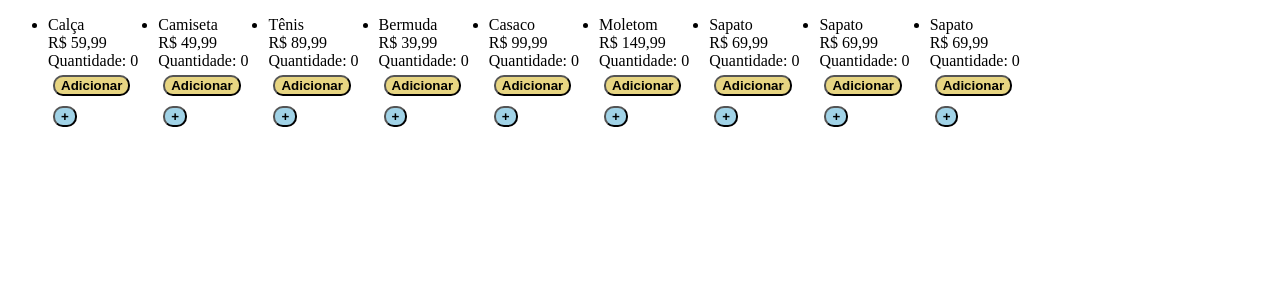
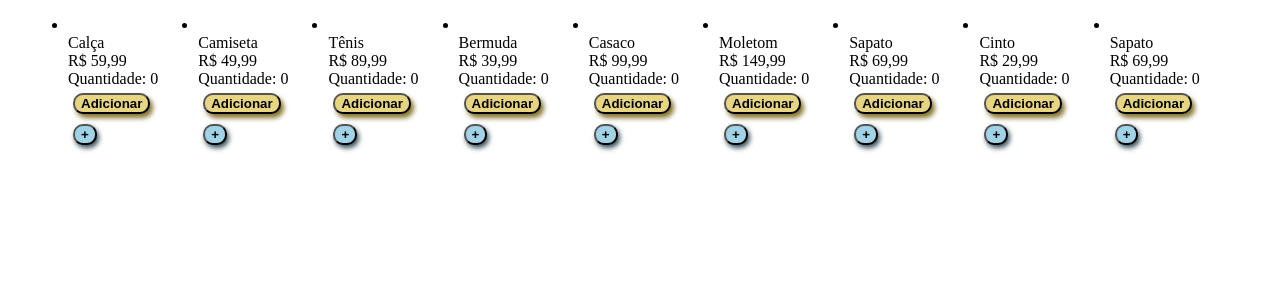
Before and after one commit to iTzMvz/trabalhoListas, a Vue app: page / in a window 1280 px wide. Shown: the top 300 px of the page. Built offline with nearby package versions, Linux system fonts and the light colour scheme.

Commit message:
css botoes

```diff
--- a/src/App.vue
+++ b/src/App.vue
@@ -47,13 +47,13 @@ const listaProdutos = ref([
     quantidade: 0
   },
   {
-    id: 7,
-    nome: 'Sapato',
-    preco: 69.99,
+    id: 8,
+    nome: 'Cinto',
+    preco: 29.99,
     quantidade: 0
   },
   {
-    id: 7,
+    id: 9,
     nome: 'Sapato',
     preco: 69.99,
     quantidade: 0
@@ -81,11 +81,13 @@ function calculaValorTotal() {
     }
   }
 }
+
 </script>
 <template>
   <ul>
     <div class="produtos">
-      <li v-for="(produto, i) in listaProdutos" :key="produto.id">
+      <li v-for="(produto, i) in listaProdutos" :key="i">
+        <div><img :src="produto.foto" alt=""></div>
         <div>{{ produto.nome }}</div>
         <div>
           {{ produto.preco.toLocaleString('pt-br', { style: 'currency', currency: 'BRL' }) }}
@@ -93,8 +95,8 @@ function calculaValorTotal() {
         <div>Quantidade: {{ produto.quantidade }}</div>
         <button
           @click="addCarrinho(produto.id, produto.nome, produto.quantidade, produto.preco), produto.quantidade = 0">Adicionar</button>
-        <div><button @click="produto.quantidade++" style="background-color: rgb(161, 211, 231)">+</button>
-          <button v-if="produto.quantidade > 0" @click="produto.quantidade--" style="background-color: rgb(230, 43, 32)">
+        <div><button @click="produto.quantidade++" id="mais">+</button>
+          <button v-if="produto.quantidade > 0" @click="produto.quantidade--" id="menos">
             -
           </button>
         </div>
@@ -103,7 +105,8 @@ function calculaValorTotal() {
   </ul>
   <ul>
     <div class="carrinho">
-      <li v-for="(produto, i) in carrinho" :key="produto.id">
+      <div v-if="valorTotal > 0">Valor total: {{ valorTotal.toLocaleString('pt-br', { style: 'currency', currency: 'BRL' }) }}</div>
+      <li v-for="(produto, i) in carrinho" :key="i">
         <div>{{ produto.nome }}</div>
         <div>
           {{ produto.preco.toLocaleString('pt-br', { style: 'currency', currency: 'BRL' }) }}
@@ -119,21 +122,30 @@ button {
   border-radius: 10px;
   font-weight: bold;
   background-color: rgb(231, 213, 130);
+  box-shadow: 3px 4px 5px rgb(133, 117, 45);
 }
-
 .produtos {
   display: flex;
   flex-wrap: wrap;
   flex-direction: row;
   justify-content: start;
   }
-
 .carrinho {
   display: flex;
-  flex-wrap: wrap;
   flex-direction: column;
 }
 li{
   margin-right: 20px;
+  margin-left: 20px;
+}
+#mais{
+  background-color: rgb(161, 211, 231);
+  box-shadow: 2px 3px 5px rgb(54, 80, 90);
+}
+#menos{
+  padding-right: 6px;
+  padding-left: 6px;
+  background-color: rgb(230, 43, 32);
+  box-shadow: 2px 3px 5px rgb(116, 26, 22);
 }
 </style>
```
